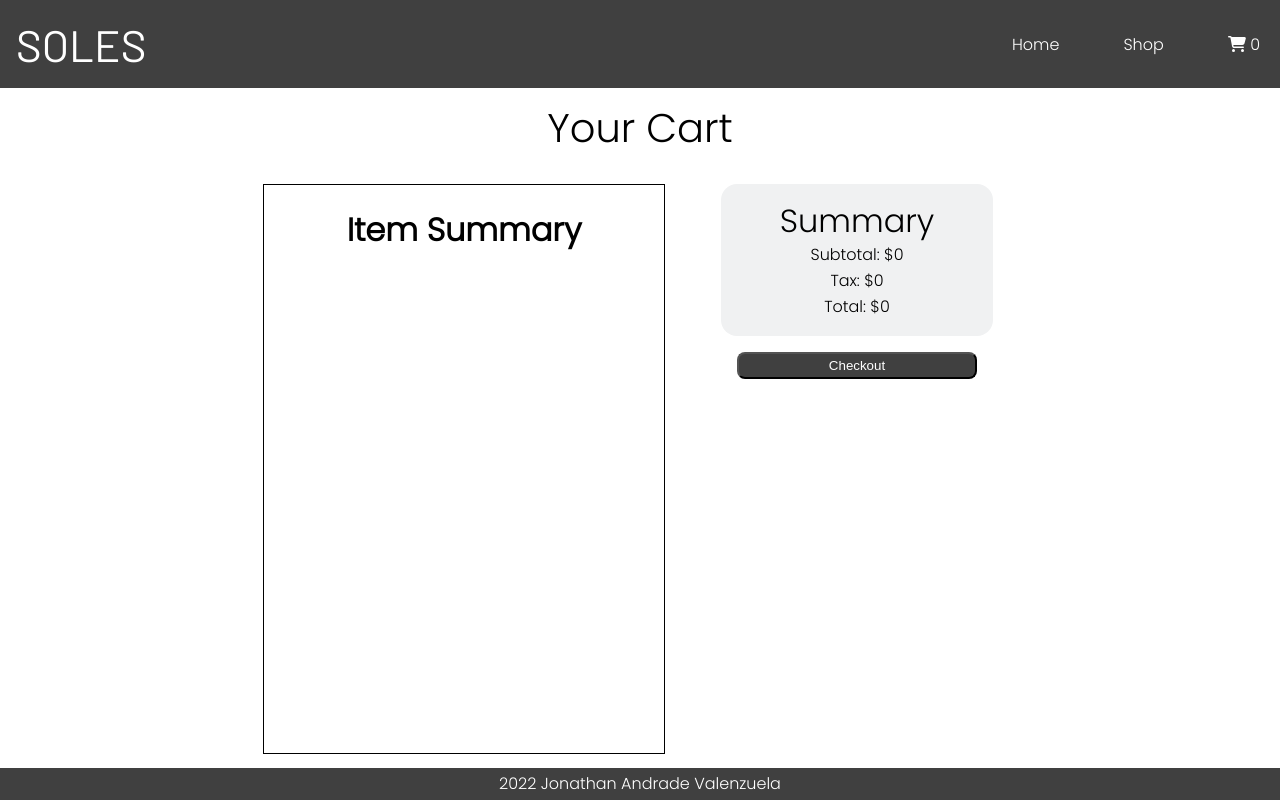
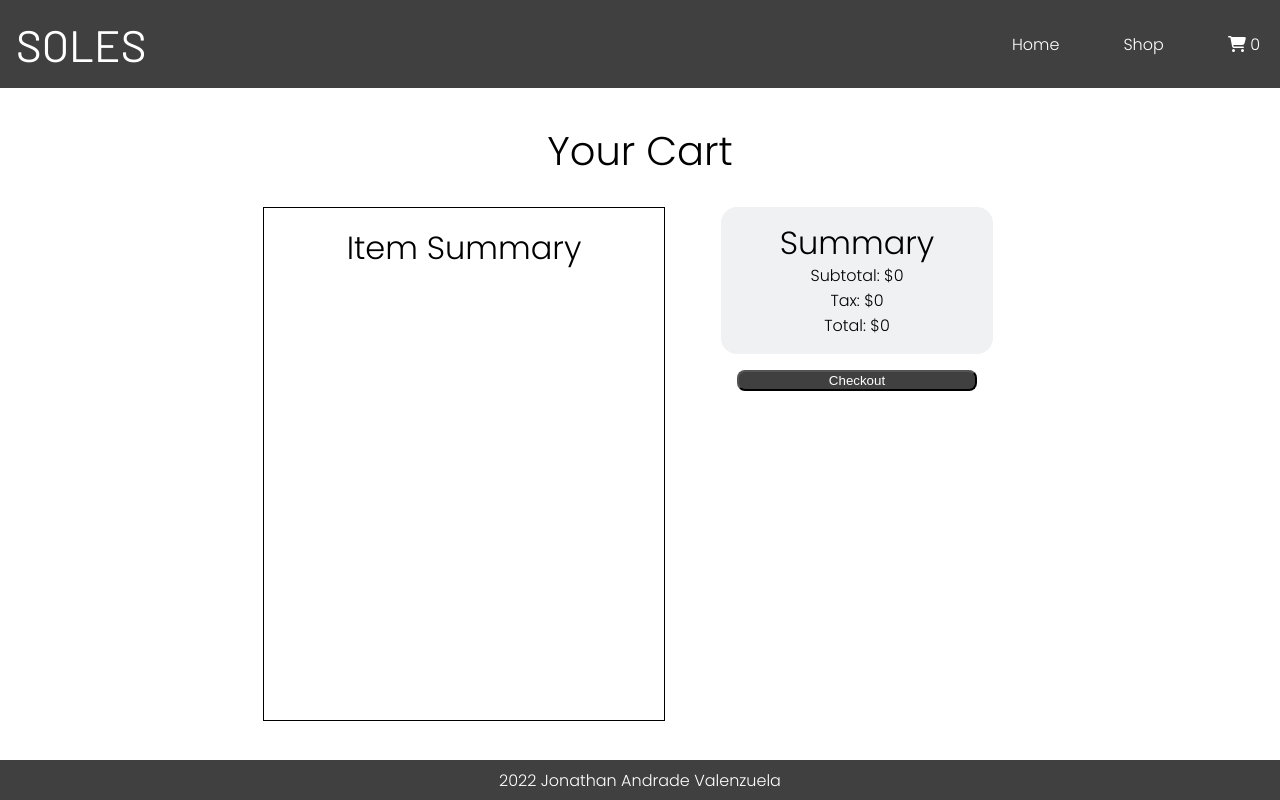
Before and after one commit to jmv1006/shopping-cart, a React (Create React App) app: page /shopping-cart/cart in a window 1280 px wide. Built offline with nearby package versions, Linux system fonts and the light colour scheme.

Commit message:
fixed some styling issues

```diff
--- a/src/cart/cart.css
+++ b/src/cart/cart.css
@@ -2,14 +2,14 @@
 
 #cartContentContainer {
     width: 100%;
-    height: 50rem;
+    height: auto;
     display: flex;
     justify-content: space-around;
     align-items: center;
     flex-direction: column;
     gap: 2rem;
     overflow: auto;
-    padding: 1rem;
+    padding: rem;
     font-family: 'Poppins', sans-serif;
 }
 
@@ -35,7 +35,7 @@
 
 #cartItemsContainer {
     width: 25rem;
-    height: 100%;
+    height: 30rem;
     display: flex;
     flex-direction: column;
     justify-content: flex-start;
@@ -43,6 +43,12 @@
     gap: 1rem;
     overflow-y: auto;
     border: 1px solid black;
+    padding-bottom: 2rem;
+}
+
+.itemSum {
+    font-size: 2rem;
+    margin-top: 1rem;
 }
 
 .cartItem {
@@ -52,7 +58,7 @@
     align-items: center;
     width: 18rem;
     height: 20rem;
-    gap: 5%;
+    gap: 1rem;
     background-color: #f0f1f2;
     padding: 1rem;
     border-radius: 1rem;
@@ -60,7 +66,7 @@
 
 .cartItemImage {
     width: 13rem;
-    height: 10rem;
+    height: auto;
     cursor: pointer;
 }
 
@@ -71,7 +77,7 @@
     align-items: center;
     justify-content: center;
     width: 7rem;
-    height: 3rem;
+    height: auto;
 }
 
 .increment {
--- a/src/cart/cart.js
+++ b/src/cart/cart.js
@@ -61,7 +61,7 @@ const Cart = () => {
     });
 
     const items = cartItems.map((item) =>
-        <div className='cartItem' key={item.number}>
+        <div className='cartItem' key={item.size}>
             <img onClick={() => navigateToItem(item.number)} className='cartItemImage' src={item.img}></img>
             <div className='cartItemTitle'>{item.name}</div>
             <div className='cartItemPrice'>${item.price}.00</div>
@@ -79,7 +79,7 @@ const Cart = () => {
             <div id='cartTitle'>Your Cart</div>
             <div id='checkoutAndItemsContainer'>
                 <div id='cartItemsContainer'>
-                    <h1>Item Summary</h1>
+                    <div className="itemSum">Item Summary</div>
                     {items}
                 </div>
                 <div id='checkoutContainer'>
```
